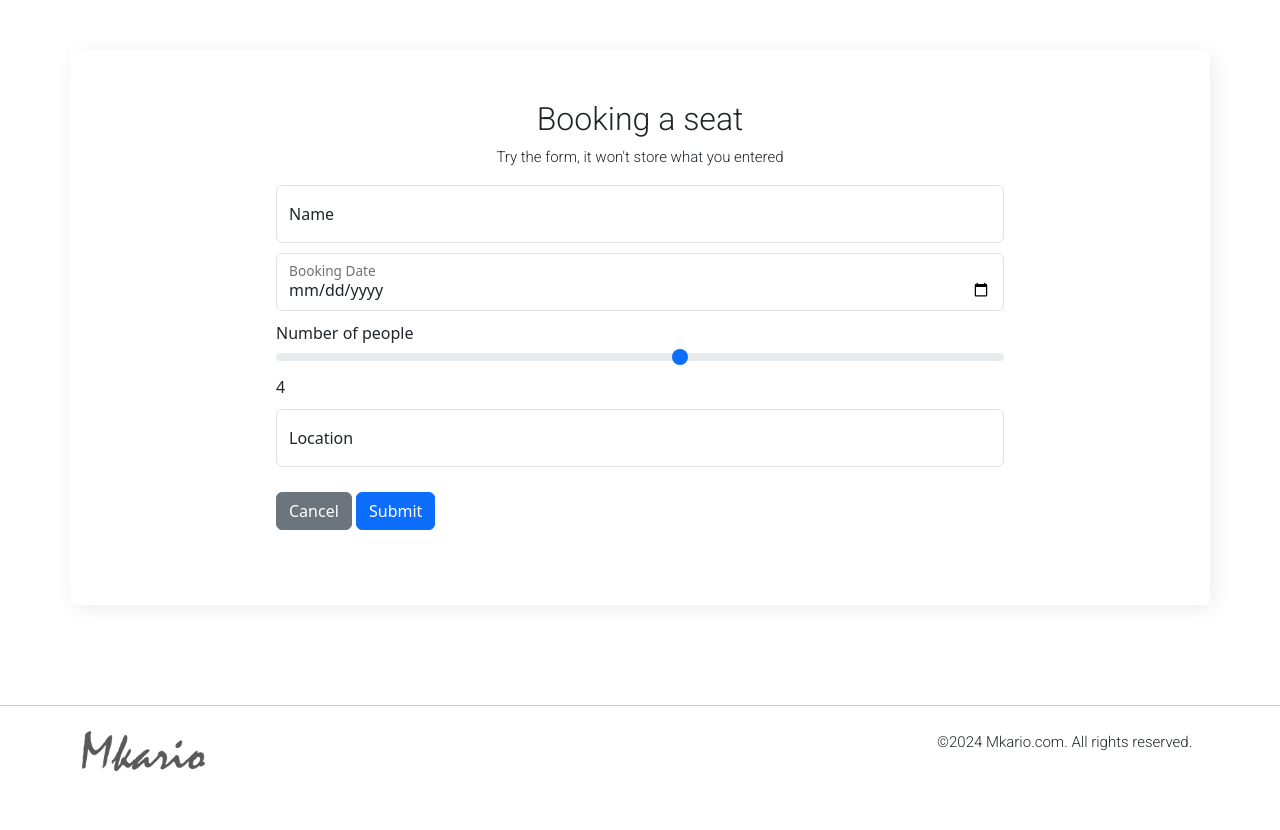
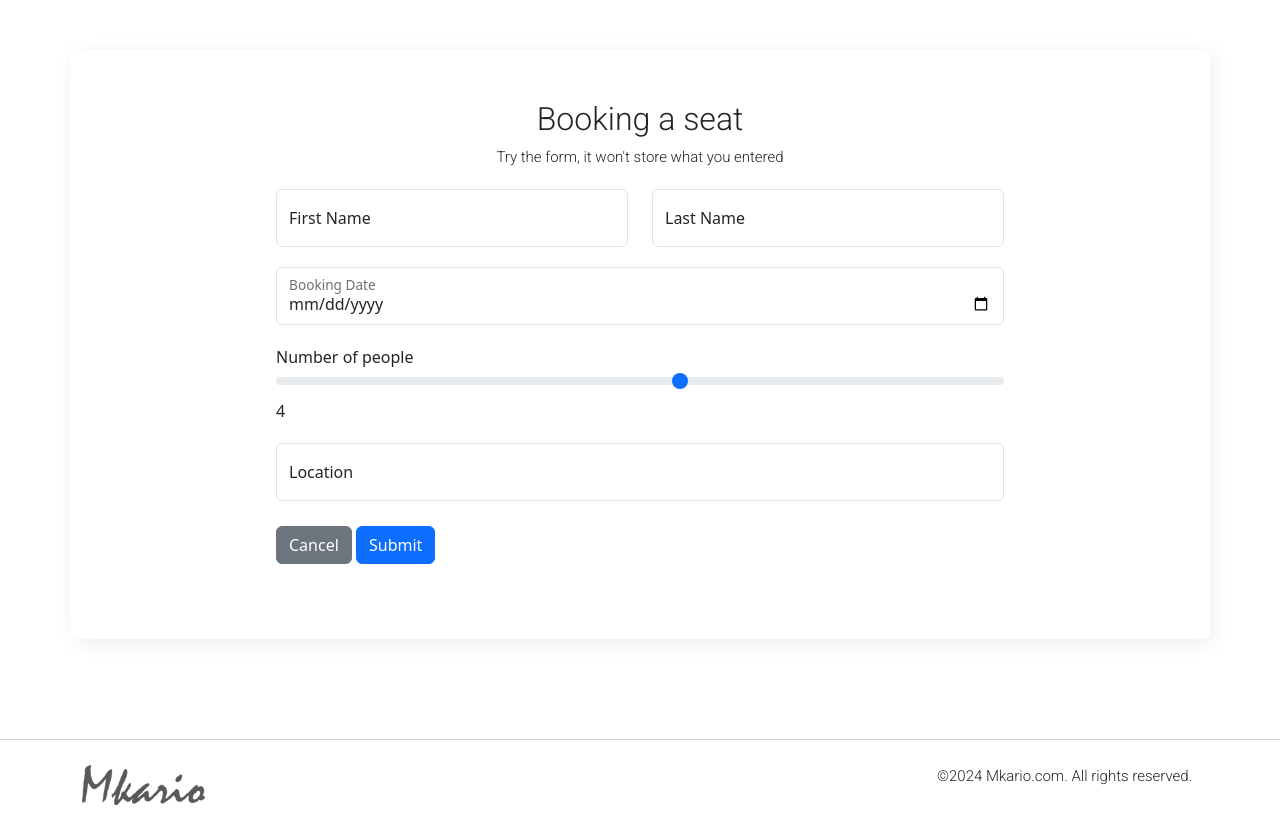
Before and after one commit to Hardanto/mkario, a PHP site: page /frontend/projects/formfields in a window 1280 px wide. Shown: the part 98-928 px from the top of the page. Before the commit the page ends 869 px from the top, so only its background shows below. Run offline with PHP 8.4, Linux system fonts and the light colour scheme.

Commit message:
Styling the form

```diff
--- a/frontend/css/forms.css
+++ b/frontend/css/forms.css
@@ -5,13 +5,13 @@ form {
 }
 
 .form-field, .form-buttons {
-    margin: 10px 0;
+    margin: 20px 0;
 }
 
 @media (min-width: 992px) {
 
     .form-field {
-        margin: 10px 15%;
+        margin: 20px 15%;
     }
 
     .form-buttons {
--- a/frontend/projects/formfields.php
+++ b/frontend/projects/formfields.php
@@ -64,9 +64,21 @@ $test = new \Required\DatabasePreparations();
                             <h2 class="fw-light text-center">Booking a seat</h2>
                             <p class="fw-light text-center">Try the form, it won't store what you entered</p>
                         </div>
-                        <div class="form-field form-floating">
-                            <input type="text" class="form-control" name="bookers_name" id ="bookers_name" placeholder="Enter your Name" required>
-                            <label for="bookers_name">Name</label>
+                        <div class="form-field">
+                            <div class="row">
+                                <div class="col">
+                                    <div class="form-floating">
+                                        <input type="text" class="form-control" name="bookers_first_name" id ="bookers_first_name" placeholder="Enter your First Name" required>
+                                        <label for="bookers_first_name">First Name</label>
+                                    </div>
+                                </div>
+                                <div class="col">
+                                    <div class="form-floating">
+                                        <input type="text" class="form-control" name="bookers_last_name" id ="bookers_last_name" placeholder="Enter your Last Name" required>
+                                        <label for="bookers_last_name">Last Name</label>
+                                    </div>
+                                </div>
+                            </div>
                         </div>
                         <div class="form-field form-floating">
                             <input type="date" class="form-control" id="booking_date" name="booking_date" required>
@@ -89,7 +101,7 @@ $test = new \Required\DatabasePreparations();
                             <label for="booking_location">Location</label>
                         </div>
                         <div class="form-buttons">
-                            <button type="cancel" class="btn btn-secondary">Cancel</button>
+                            <button type="reset" class="btn btn-secondary">Cancel</button>
                             <button type="submit" class="btn btn-primary">Submit</button>
                         </div>
                     </form>
```
